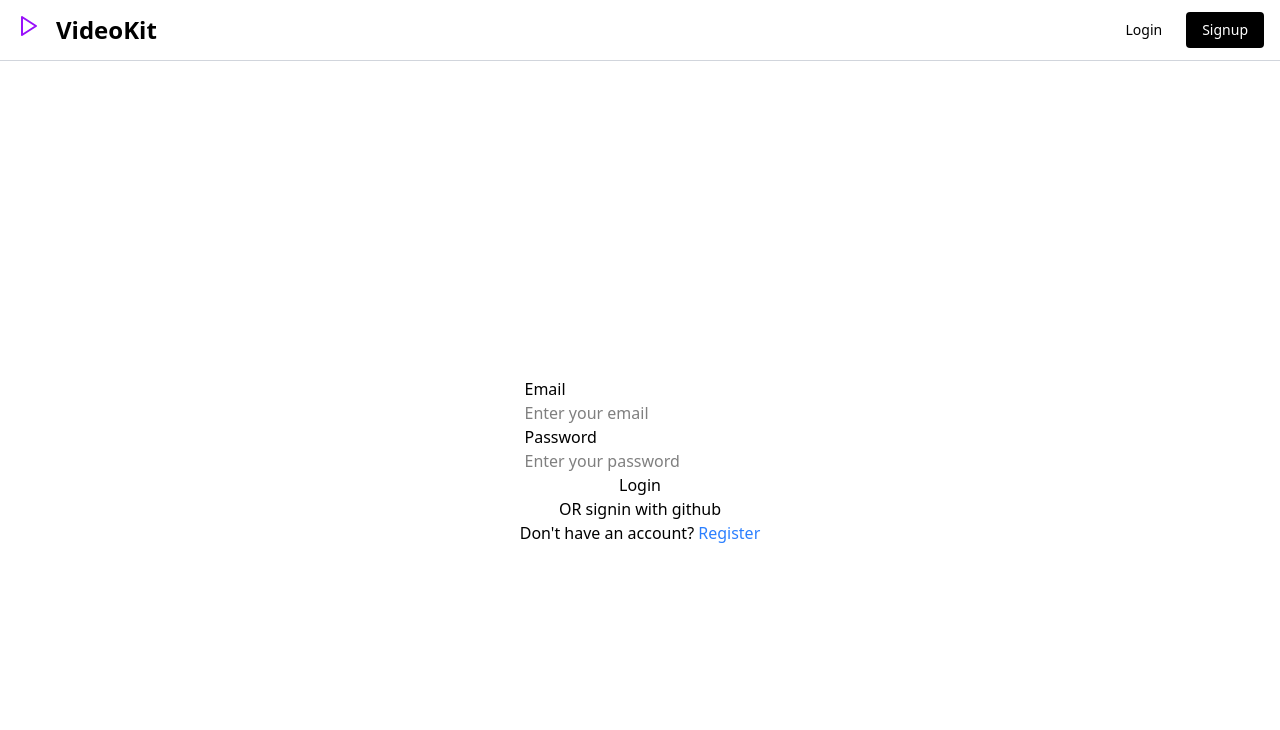
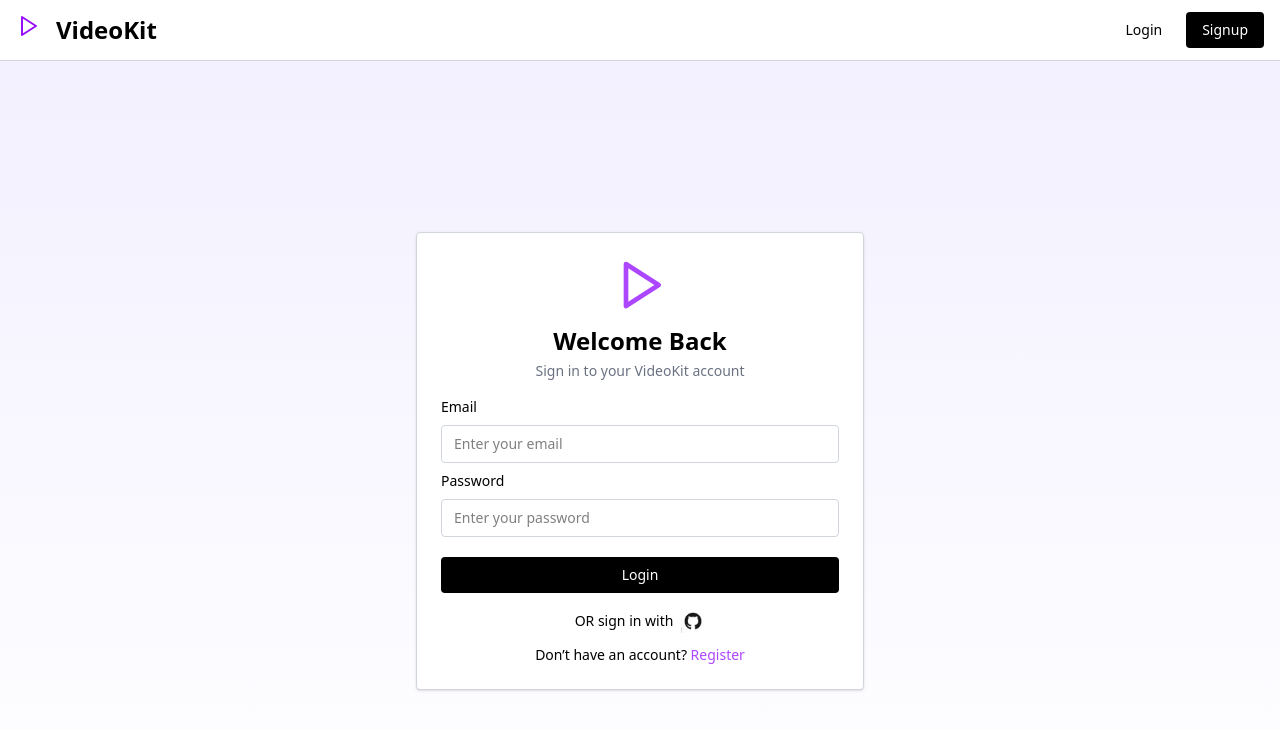
Before and after one commit to ayushsaini7717/videokit, a Next.js app: page /login in a window 1280 px wide. Shown: the top 730 px of the page. Built offline with nearby package versions, Linux system fonts and the light colour scheme; no server answers; what @imagekit/next would draw is missing.

Commit message:
feat/loginpage

```diff
--- a/app/(pages)/login/page.tsx
+++ b/app/(pages)/login/page.tsx
@@ -1,5 +1,6 @@
 "use client"
 
+import TypingText from "@/app/components/animatedText";
 import { signIn } from "next-auth/react";
 import { useRouter } from "next/navigation";
 import React, { useState } from "react";
@@ -18,19 +19,74 @@
             router.push('/')
         }
     }
-    return <div>
-        <div className="flex flex-col h-[100vh] items-center justify-center">
-            <form className="flex flex-col" onSubmit={handler}>
-                <label>Email</label>
-                <input onChange={(e)=>Setemail(e.target.value)} required type="email" placeholder="Enter your email"/>
-                <label>Password</label>
-                <input onChange={(e)=>SetPassword(e.target.value)} required type="password" placeholder="Enter your password"></input>
-                <button type="submit">Login</button>
-            </form>
-            <button onClick={()=>signIn("github")}>OR signin with github</button>
-            <div>Don't have an account? <span onClick={()=>router.push("/register")} className="text-blue-500">Register</span></div>
-        </div>
+    return <div className="min-h-screen flex items-center justify-center" style={{ background: 'linear-gradient(to bottom, #f3f0ff, #ffffff)' }}>
+    <div className="w-[90%] max-w-md sm:w-[80%] md:w-[60%] lg:w-[35vw] bg-white border border-gray-300 rounded p-6 flex flex-col items-center shadow-sm">
+
+      <div className="mb-3">
+        <svg
+          xmlns="http://www.w3.org/2000/svg"
+          className="h-14 w-14 text-purple-500"
+          fill="none"
+          stroke="currentColor"
+          strokeWidth="2"
+          strokeLinecap="round"
+          strokeLinejoin="round"
+          viewBox="0 0 24 24"
+        >
+          <polygon points="6 3 20 12 6 21 6 3" />
+        </svg>
+      </div>
+        <div className="font-bold text-2xl text-center min-h-[32px] mb-1">
+        <TypingText text={'Welcome Back'} />
+      </div>
+      <p className="text-gray-500 text-sm text-center mb-4">Sign in to your VideoKit account</p>
+        <form className="w-full flex flex-col gap-2 mb-4" onSubmit={handler}>
+        <label className="text-sm font-medium">Email</label>
+        <input
+          onChange={(e) => Setemail(e.target.value)}
+          required
+          type="email"
+          placeholder="Enter your email"
+          className="px-3 py-2 border border-gray-300 rounded text-sm"
+        />
+
+        <label className="text-sm font-medium">Password</label>
+        <input
+          onChange={(e) => SetPassword(e.target.value)}
+          required
+          type="password"
+          placeholder="Enter your password"
+          className="px-3 py-2 border border-gray-300 rounded text-sm"
+        />
+
+        <button
+          type="submit"
+          className="mt-3 py-2 px-4 bg-black text-white font-medium rounded hover:bg-black/90 transition text-sm"
+        >
+          Login
+        </button>
+      </form>
+
+      <div
+        className="flex items-center gap-2 cursor-pointer mb-3 text-sm"
+        onClick={() => signIn("github")}
+      >
+        <span>OR sign in with</span>
+        <img src="/githubicon.jpg" alt="GitHub" className="w-6 h-6" />
+      </div>
+
+      <div className="text-sm">
+        Don’t have an account?{" "}
+        <span
+          onClick={() => router.push("/register")}
+          className="text-purple-500 cursor-pointer"
+        >
+          Register
+        </span>
+      </div>
     </div>
+  </div>
+
 }
 
 export default Login;
--- /dev/null
+++ b/app/components/animatedText.tsx
@@ -0,0 +1,26 @@
+'use client';
+
+import React, { useEffect, useState } from 'react';
+
+export default function TypingText({ text, speed = 50 }:any) {
+  const [index, setIndex] = useState(0);
+  const [displayedText, setDisplayedText] = useState('');
+
+  useEffect(() => {
+    if (index < text.length) {
+      const timeout = setTimeout(() => {
+        setDisplayedText((prev) => prev + text[index]);
+        setIndex((prev) => prev + 1);
+      }, speed);
+
+      return () => clearTimeout(timeout);
+    }
+  }, [index, text, speed]);
+
+
+  return (
+    <p>
+      {displayedText}
+    </p>
+  );
+}
--- a/app/components/card.tsx
+++ b/app/components/card.tsx
@@ -1,14 +1,22 @@
+"use client";
+
+import { Tilt } from "react-tilt";
+
 type Card={
     title: string,
     desc: string,
     icon: any
 }
 const CardComp=({title,desc,icon}: Card)=>{
-    return <div className="flex flex-col w-full sm:w-[250px] md:w-[300px] lg:max-w-[18vw] border border-gray-300 rounded p-4 sm:p-5 bg-white shadow-sm">
-        <div>{icon}</div>
-        <div className="font-bold text-lg mt-2">{title}</div>
-        <div className="font-normal text-sm text-gray-500 mt-1">{desc}</div>
-  </div>
+    return <>
+        <Tilt options={{max: 25,scale: 1.05,speed: 300}}>
+            <div className="flex flex-col w-full sm:w-[250px] md:w-[300px] lg:max-w-[18vw] border border-gray-300 rounded p-4 sm:p-5 bg-white shadow-sm">
+                <div>{icon}</div>
+                <div className="font-bold text-lg mt-2">{title}</div>
+                <div className="font-normal text-sm text-gray-500 mt-1">{desc}</div>
+            </div>
+        </Tilt>
+    </>
 
 }
 
--- a/app/page.tsx
+++ b/app/page.tsx
@@ -1,9 +1,13 @@
+import AnimatedText from './components/animatedText';
 import CardComp from './components/card';
 import './styles.css';
 
 export default function Home() {
   return <main id='backgroundcolor' className='py-2 min-h-screen flex flex-col gap-7 justify-center items-center px-4 text-center'>
-  <h1 className='font-black text-3xl md:text-4xl'>Share Your Videos with the World</h1>
+  <h1 className='font-black text-3xl md:text-4xl'>
+    <AnimatedText text={'Share Your Videos with the World'}/>
+
+    </h1>
   <p className='text-lg md:text-xl text-gray-500 font-bold max-w-xl'>Upload, share, and discover amazing videos from creators everywhere</p>
 
   <div className='flex flex-col sm:flex-row gap-3'>
--- a/package.json
+++ b/package.json
@@ -12,11 +12,13 @@
     "@imagekit/next": "^2.1.2",
     "@types/bcryptjs": "^2.4.6",
     "bcryptjs": "^3.0.2",
+    "framer-motion": "^12.23.0",
     "mongoose": "^8.16.0",
     "next": "15.3.4",
     "next-auth": "^4.24.11",
     "react": "^19.0.0",
-    "react-dom": "^19.0.0"
+    "react-dom": "^19.0.0",
+    "react-tilt": "^1.0.2"
   },
   "devDependencies": {
     "@tailwindcss/postcss": "^4",
```
Also changed, not shown: middleware.ts (line endings or trailing spaces), public/githubicon.jpg (added), 1 other file (tests, documents, lock files or other folders).
